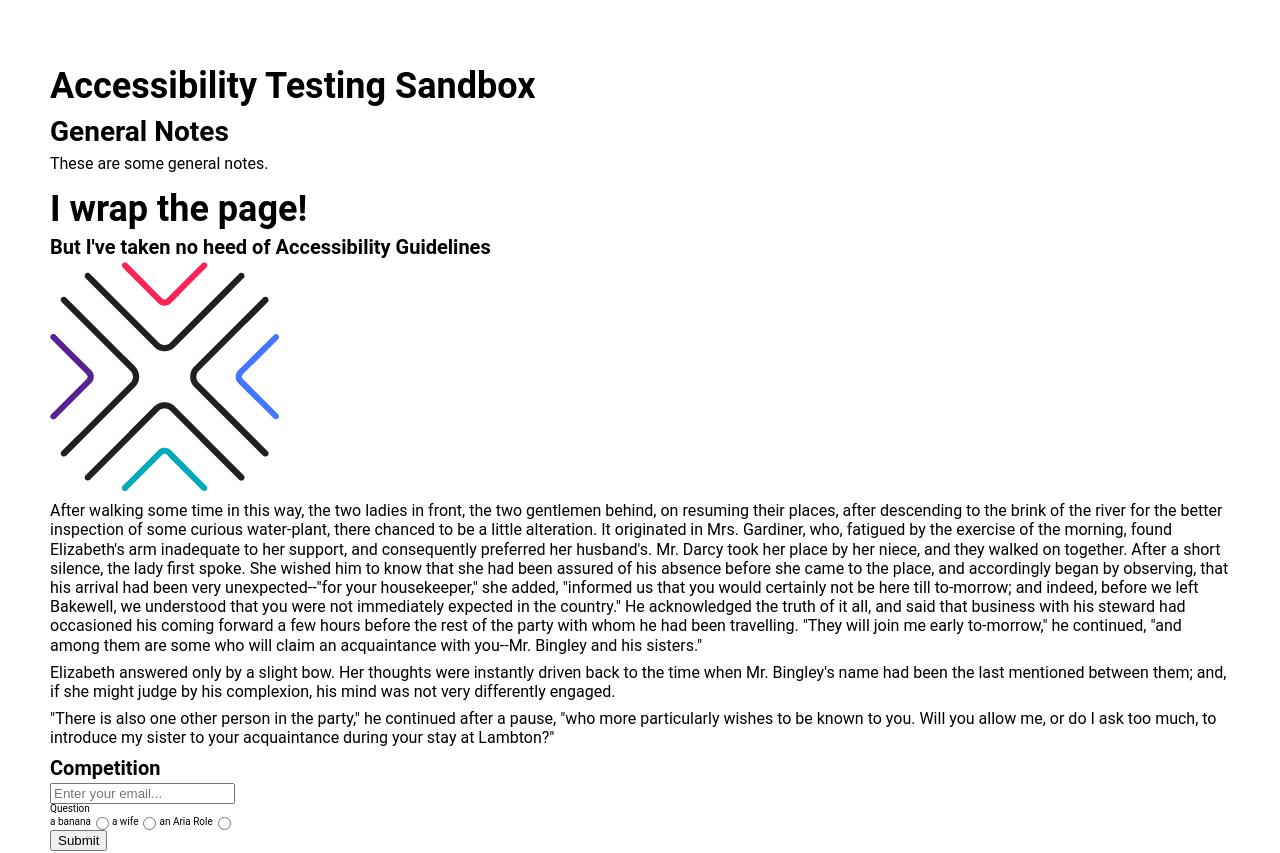
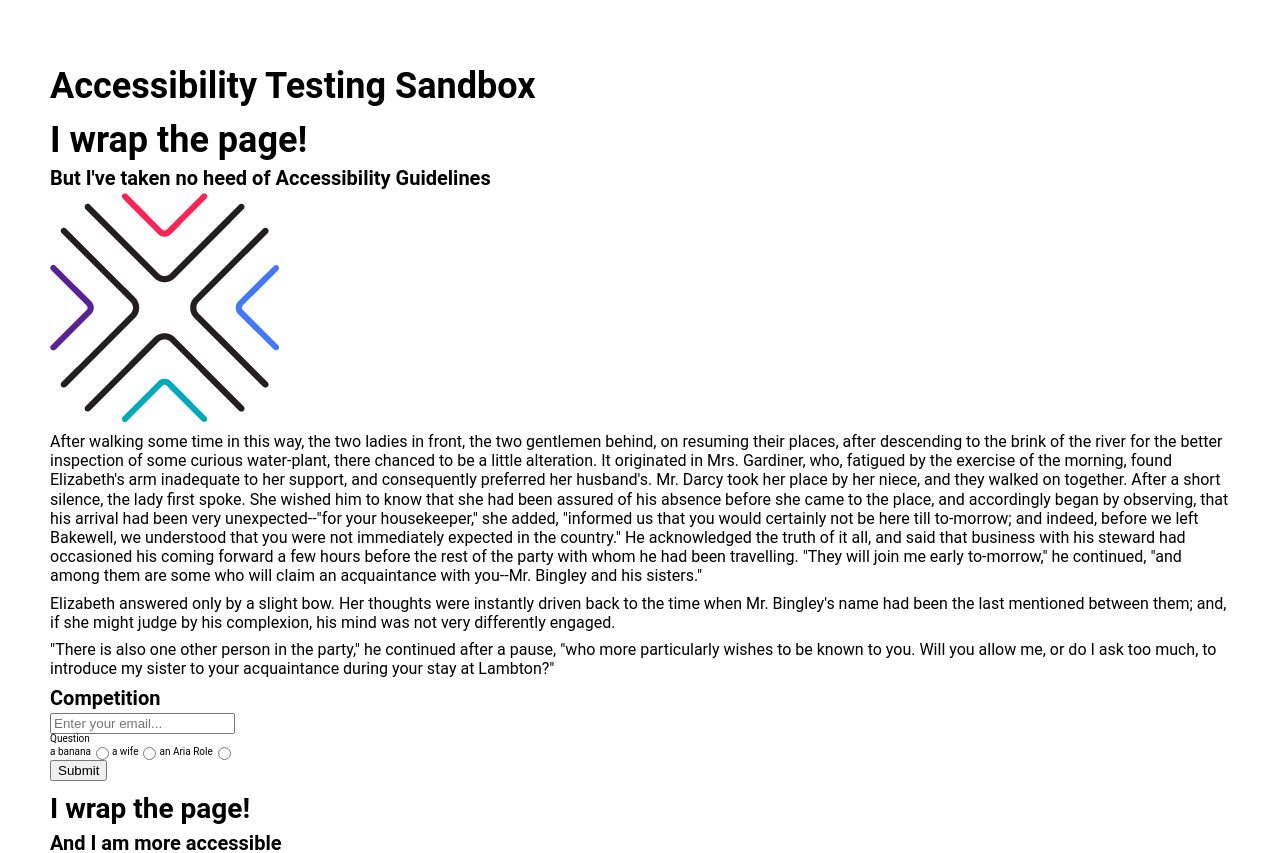
Before and after one commit to tablexi/a11y-testing-sandbox, a React (Create React App) app: page / in a window 1280 px wide. Shown: the top 853 px of the page. Built offline with nearby package versions, Linux system fonts and the light colour scheme.

Commit message:
Removing general notes, we don't use them

```diff
--- a/src/App.jsx
+++ b/src/App.jsx
@@ -3,7 +3,6 @@ import logo from "./logo.svg";
 
 import A11yContent from "./components/a11y/Content";
 import AsIsContent from "./components/as_is/Content";
-import GeneralNotes from "./components/GeneralNotes";
 
 function App() {
   return (
@@ -11,8 +10,6 @@ function App() {
       <header>
         <h1>Accessibility Testing Sandbox</h1>
       </header>
-
-      <GeneralNotes />
 
       <section className="comparison">
         <AsIsContent />
--- a/src/components/GeneralNotes.jsx
+++ /dev/null
@@ -1,10 +0,0 @@
-import React from "react";
-
-export default function GeneralNotes() {
-  return (
-    <article className="general-notes">
-      <h2>General Notes</h2>
-      <p>These are some general notes.</p>
-    </article>
-  );
-}
```
